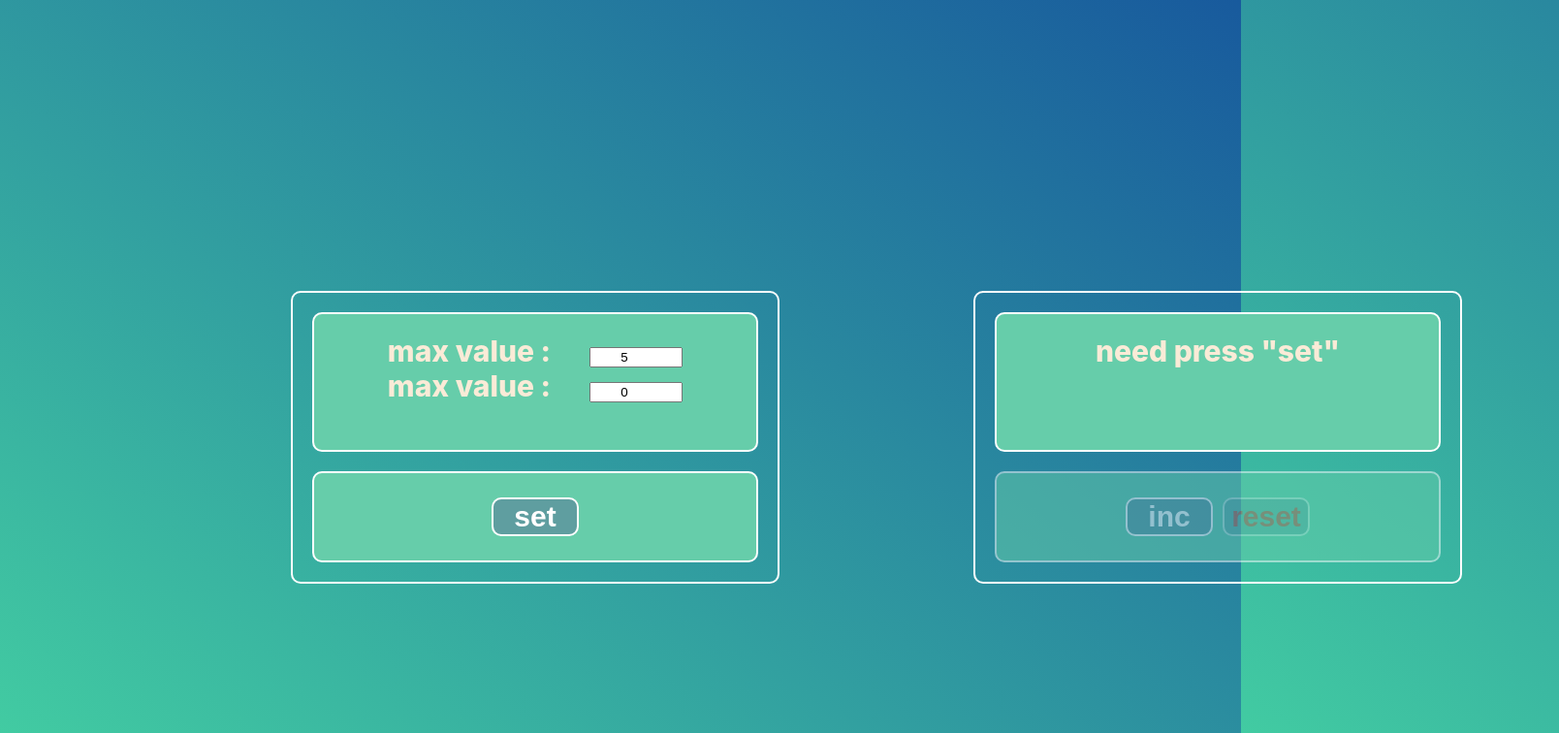
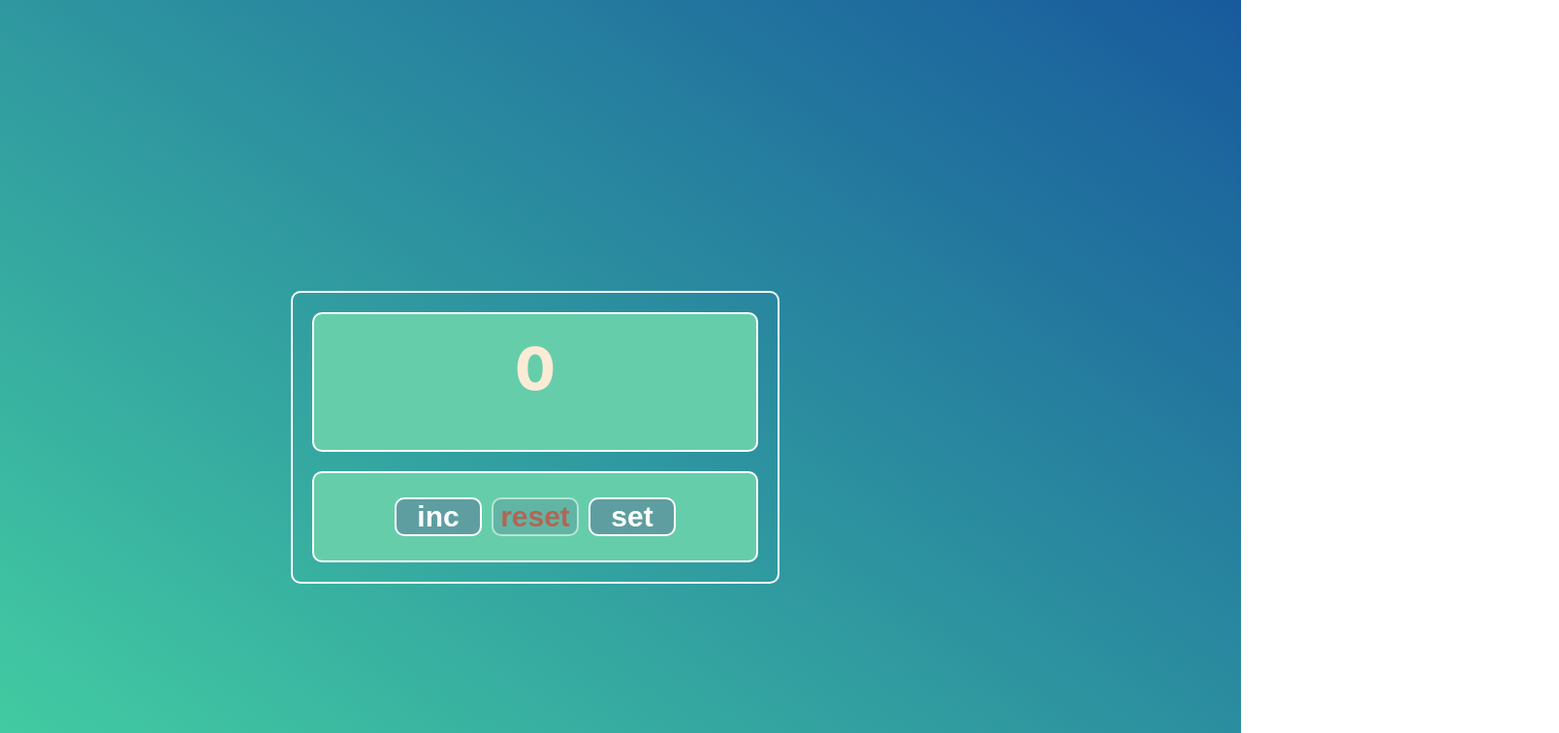
Before and after one commit to ZubkovAC/counter, a React (Create React App) app: page / in a window 1280 px wide. Shown: the top 756 px of the page at 97% size, 1608 px wide, since content can reach past the window. Built offline with nearby package versions, Linux system fonts and the light colour scheme.

Commit message:
counter-v2.1

```diff
--- a/src/App.css
+++ b/src/App.css
@@ -72,7 +72,9 @@ button{
   outline: none;
   font-size: 30px;
 }
-
+button:hover{
+  background-color:blue;
+}
 .button1{
   display: inline-block;
   margin: 10px;
--- a/src/App.tsx
+++ b/src/App.tsx
@@ -6,6 +6,7 @@ function App() {
   return (
     <div className="App">
         <Counter/>
+
     </div>
   );
 }
--- a/src/Counter/Counter.tsx
+++ b/src/Counter/Counter.tsx
@@ -24,6 +24,8 @@ export const Counter = () => {
                 setValue(downloadMValue)
                 setbutton(true)
             }
+        }else{
+            setbutton(false)
         }
     }
 
@@ -45,6 +47,8 @@ export const Counter = () => {
         }
     }
 
+
+
     useEffect(() => {
         let valueIsString = localStorage.getItem('counter')
         let minValueIsString = localStorage.getItem('minCounter')
@@ -60,11 +64,11 @@ export const Counter = () => {
                 setmaxValue(downloadValue)
                 setmValue(downloadMValue)
                 setValue(downloadMValue)
-                setbutton(true)
+                setbutton(true)                 //position upload
                 setError(false)
             }
         }
-    }, [])
+    },[])
 
     useEffect(() => {
         localStorage.setItem('counter', JSON.stringify(maxValue))
@@ -75,16 +79,15 @@ export const Counter = () => {
     }, [minValue])
 
 
-    const [button, setbutton] = useState<boolean>(false)
+
+    const [button, setbutton] = useState<boolean>(true)
     const [error, setError] = useState<boolean>(false)
 
     const testError = (maxValue: number, minValue: number) => {
         if (minValue >= maxValue || minValue < 0) {
             setError(true)
-            setbutton(true)
         } else {
             setError(false)
-            setbutton(false)
         }
     }
 
@@ -100,14 +103,57 @@ export const Counter = () => {
 
     }
 
+    const Open = () =>{
+        return (
+            <div className='counter'>
+                <div className='up'>
+
+                    <Option  error={error} onChangeValue={onChangeMAX}
+                            name={'max value'} valueOption={maxValue}/>
+                    <Option  error={error} onChangeValue={onChangeMIN}
+                            name={'start value'} valueOption={minValue}/>
+                </div>
+                <div className='down'>
+
+                    <div className={button ? 'colorOff' : ''}>
+                        {error
+                            ? <Button error={error} set={set} startValue={startValue} minValue={minValue} increase={reset}
+                                      buttonName='Error'/>
+                            :  <Button error={error} set={set} startValue={startValue} minValue={minValue} increase={reset}
+                                       buttonName='set' /> }
+
+                    </div>
+                </div>
+            </div>
+        )
+    }
+
+    const Close = () =>{
+        return (
+            <div className='counter'>
+                <div className={button ? 'up' : 'upOff'}>
+                    <Table minValue={minValue} table={button ? startValue : 'need press "set" '} maxValue={maxValue}/>
+                </div>
+                <div className={button ? 'down' : 'downOff'}>
+                    <Button button={button} startValue={startValue} maxValue={maxValue} increase={increase}
+                            buttonName='inc'/>
+                    <Button button={button} startValue={startValue} minValue={minValue} increase={reset}
+                            buttonName='reset'/>
+                    <Button set={set} buttonName='set'/>
+                </div>
+            </div>
+        )
+    }
+
     return (
         <div className='App'>
-            <div className='counter'>
+            {/*<div className='counter'>
                 <div className='up'>
+
                     <Option onChangeMIN={onChangeMIN} error={error} onChangeMAX={onChangeMAX}
                             name='max value' valueOption={maxValue}/>
                     <Option onChangeMIN={onChangeMIN} error={error} onChangeMAX={onChangeMAX}
-                            name='start value' valueOption={minValue} />
+                            name='start value' valueOption={minValue}/>
                 </div>
                 <div className='down'>
 
@@ -117,10 +163,14 @@ export const Counter = () => {
                     </div>
 
                 </div>
-            </div>
-            <div className='counter'>
+            </div>*/}
+
+            { !button ?  <Open/> : <Close/>}
+
+
+            {/*<div className='counter'>
                 <div className={button ? 'up' : 'upOff'}>
-                    <Table  minValue={minValue} table={button ? startValue:'need press "set" ' } maxValue={maxValue}/>
+                    <Table minValue={minValue} table={button ? startValue : 'need press "set" '} maxValue={maxValue}/>
                 </div>
                 <div className={button ? 'down' : 'downOff'}>
                     <Button button={button} startValue={startValue} maxValue={maxValue} increase={increase}
@@ -128,7 +178,7 @@ export const Counter = () => {
                     <Button button={button} startValue={startValue} minValue={minValue} increase={reset}
                             buttonName='reset'/>
                 </div>
-            </div>
+            </div>*/}
         </div>
     )
 }
--- a/src/Counter/Option.tsx
+++ b/src/Counter/Option.tsx
@@ -8,19 +8,25 @@ type OptionPropsType = {
      decreaseMIN: () => void
      incOptionMIN: () => void*/
     error: boolean
-    name:string
-    onChangeMAX: (onChange: number) => void
-    onChangeMIN: (onChange: number) => void
+    name: string
+    onChangeValue: (onChange: number) => void
+
 }
 
 export const Option = (props: OptionPropsType) => {
     return (
         <div className='option'>
-            <div className={props.error?'colorOff': 'option'}>
-                max value :
+            <div className={props.error ? 'colorOff' : 'option'}>
+                {props.name}
+                {props.name === 'max value'
+                    ?
                     <input type="number" value={props.valueOption} onChange={e => {
-                    props.onChangeMAX(+e.currentTarget.value)
+                        props.onChangeValue(+e.currentTarget.value)
                     }}/>
+                    :
+                    <input type="number" value={props.valueOption} onChange={e => {
+                        props.onChangeValue(+e.currentTarget.value)
+                    }}/>}
             </div>
             {/* <div className={props.error?'colorOff': 'option'}>
                 start value :
```
Also changed, not shown: src/Counter/Button.tsx (+7 -6 lines). Lines whose indentation alone changed are shown as unchanged.
